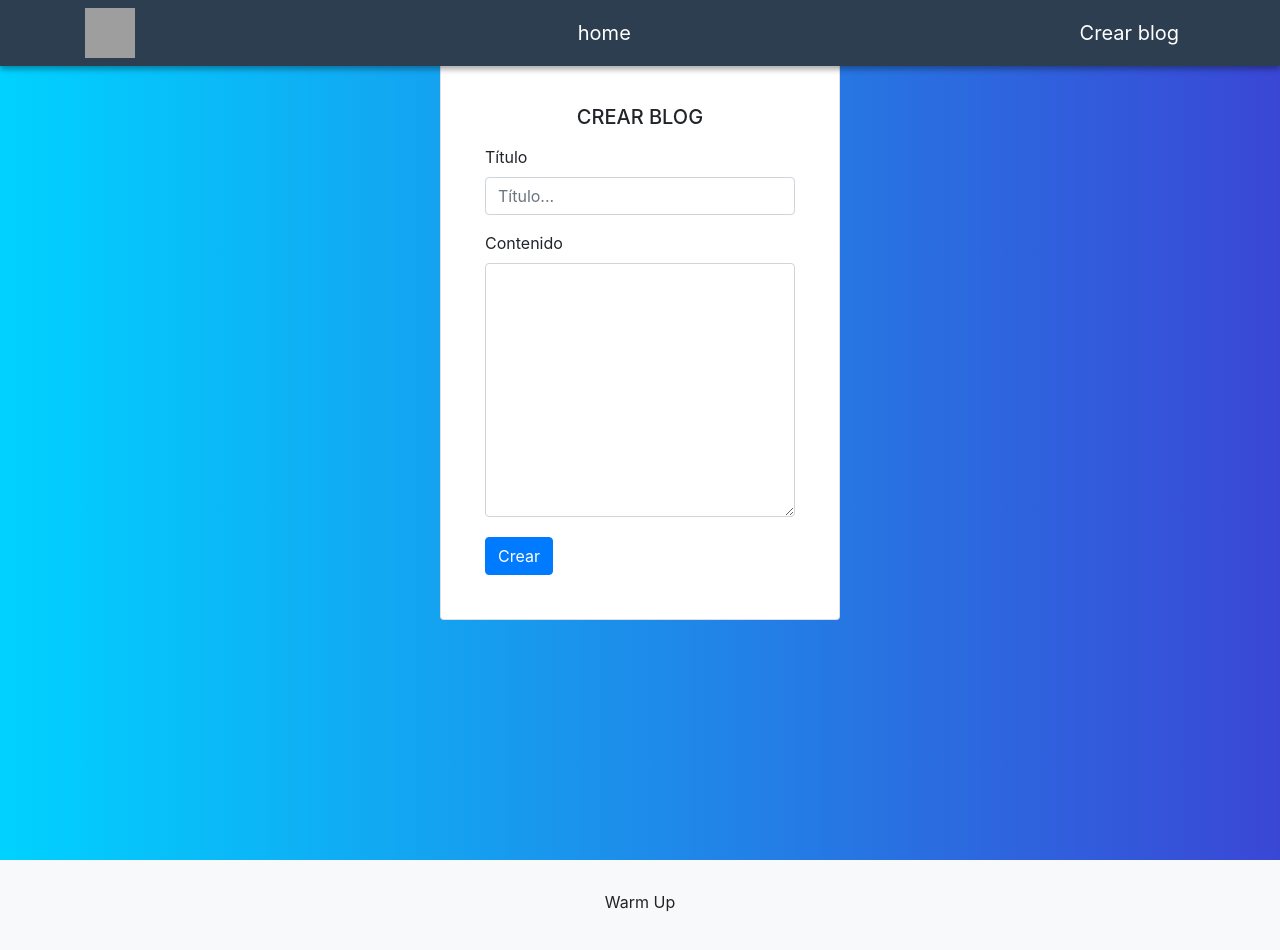
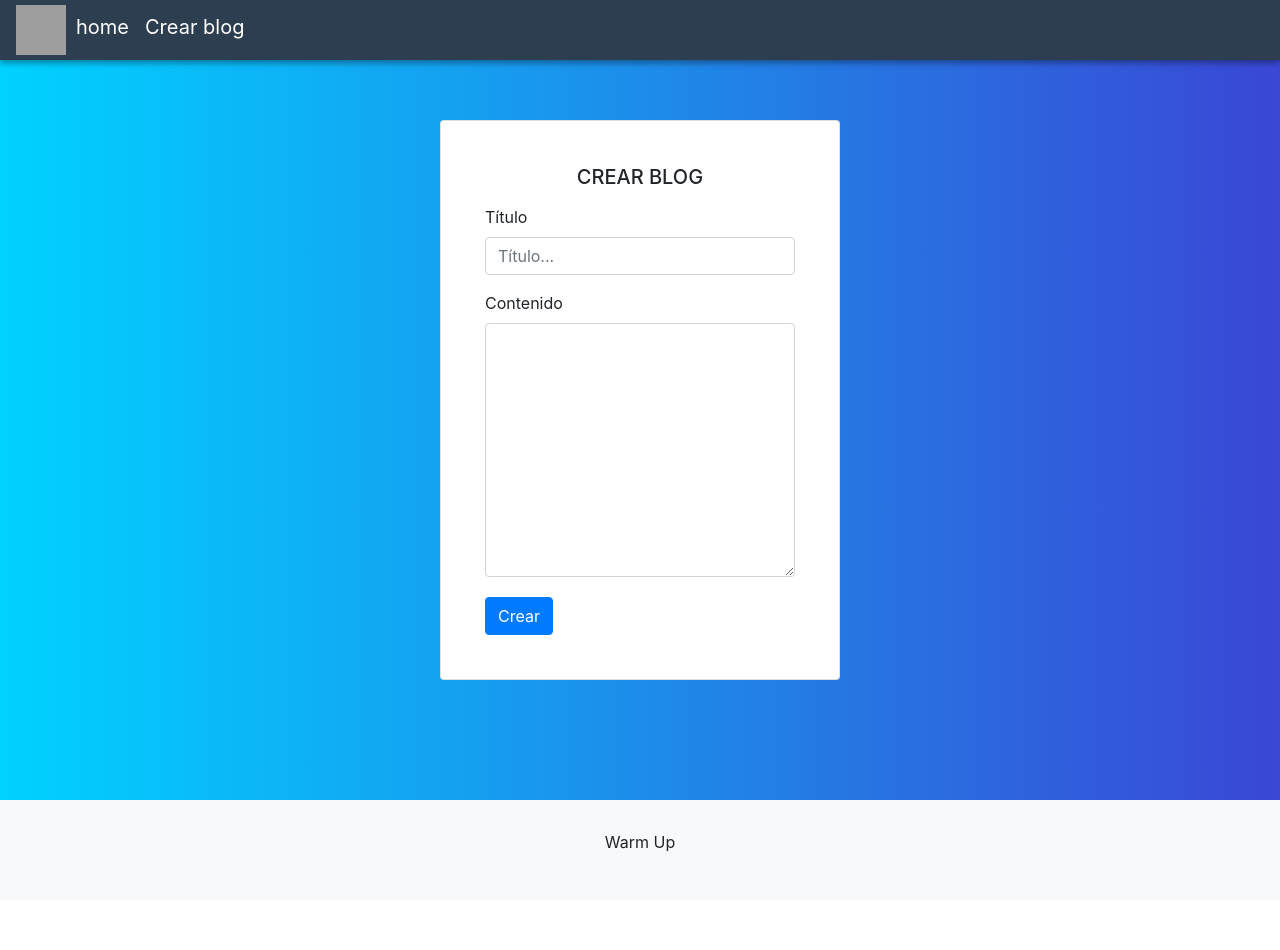
Before and after one commit to claudiocds1987/blog-frontend, a React (Create React App) app: page /create in a window 1280 px wide. Shown: the top 950 px of the page. After the commit the page ends 900 px from the top, so only its background shows below. Built offline with nearby package versions, Linux system fonts and the light colour scheme; grey boxes are pictures that could not be loaded.

Commit message:
Cambios visuales

```diff
--- a/public/index.html
+++ b/public/index.html
@@ -26,7 +26,7 @@
     -->
     <title>React App</title>
   </head>
-  <body>
+  <body style="background: linear-gradient(90deg, #00d2ff 0%, #3a47d5 100%);">
     <noscript>You need to enable JavaScript to run this app.</noscript>
     <div id="root"></div>
     <!--
--- a/src/App.css
+++ b/src/App.css
@@ -1,6 +1,8 @@
-.box {
+.box-general {
   min-height: 100vh;
-  margin-top: 60px;
+  /* margin-top: 80px; ok*/
+  display:flex;
+  align-items: center;
   /* background: #8fe0f5; */
   background:linear-gradient(90deg, #00d2ff 0%, #3a47d5 100%);
 }
--- a/src/App.js
+++ b/src/App.js
@@ -1,4 +1,4 @@
-import './App.css';
+import "./App.css";
 import Header from "./components/header/Header";
 import Home from "./components/home/Home";
 import Create from "./components/blog/create/Create";
@@ -12,18 +12,15 @@ function App() {
   return (
     <Router>
       <Header />
-      <div className="box">
-
+      <div className="box-general">
         <Route exact path="/" component={Home}></Route>
         <Route exact path="/home" component={Home}></Route>
         <Route exact path="/create" component={Create}></Route>
         <Route exact path="/edit/:id" component={Edit}></Route>
         <Route exact path="/detail/:id" component={Detail}></Route>
-
       </div>
       <Footer />
     </Router>
-
   );
 }
 
--- a/src/components/blog/create/Create.css
+++ b/src/components/blog/create/Create.css
@@ -0,0 +1,11 @@
+#card-create{
+    /* margin:80px auto 20px; */
+    margin:80px auto;
+
+}
+
+@media (min-width: 700px) {
+    #card-create{
+        width: 400px;
+    }
+}
--- a/src/components/blog/create/Create.jsx
+++ b/src/components/blog/create/Create.jsx
@@ -49,7 +49,7 @@ const Create = () => {
 
   return (
     <div className="container">
-      <div id="card-edit" className="card p-4">
+      <div id="card-create" className="card p-4">
         <div className="card-body">
           <h5 className="text-center mb-3">CREAR BLOG</h5>
           <form onSubmit={handleSubmit(onSubmit)}>
--- a/src/components/blog/edit/Edit.css
+++ b/src/components/blog/edit/Edit.css
@@ -1,6 +1,5 @@
-
 #card-edit{
-    margin:0 auto;
+    margin:80px auto;
 }
 
 @media (min-width: 700px) {
--- a/src/components/header/Header.css
+++ b/src/components/header/Header.css
@@ -1,6 +1,7 @@
 #navBar{
     background: #2c3e50;
     box-shadow: rgba(0, 0, 0, 0.16) 0px 3px 6px, rgba(0, 0, 0, 0.23) 0px 3px 6px;
+    height: 60px;
 }
 
 .icon{
--- a/src/components/header/Header.jsx
+++ b/src/components/header/Header.jsx
@@ -1,14 +1,14 @@
 import React from "react";
-import { Navbar, Nav, Container, Dropdown } from "react-bootstrap";
+import { Navbar, Container } from "react-bootstrap";
 // npm install react-router-dom
-import { Link, useHistory } from "react-router-dom";
+import { Link } from "react-router-dom";
 // css
 import "./Header.css";
 
 const Header = () => {
   return (
     <Navbar id="navBar" expand="lg" fixed="top">
-      <Container>
+      <div>
         <img src="https://logobly.com/wp-content/uploads/001-rocket-1.png" />
         <Link to="/home" style={{ color: "#FFF" }} className="navbar-brand">
           home
@@ -16,9 +16,7 @@ const Header = () => {
         <Link to="/create" style={{ color: "#FFF" }} className="navbar-brand">
           Crear blog
         </Link>
-        <Navbar.Toggle aria-controls="basic-navbar-nav" />
-
-      </Container>
+      </div>
     </Navbar>
   );
 };
--- a/src/components/home/Home.css
+++ b/src/components/home/Home.css
@@ -0,0 +1,3 @@
+.box-home{
+    margin-top: 20px;
+}
--- a/src/components/home/Home.jsx
+++ b/src/components/home/Home.jsx
@@ -1,10 +1,9 @@
 import React from "react";
 // axios
 import axios from "axios";
-import { Table, Form } from "react-bootstrap";
+import { Table } from "react-bootstrap";
 // npm install react-router-dom
 import { useHistory } from "react-router-dom";
-
 // css
 import "./Home.css";
 
@@ -35,7 +34,6 @@ const Home = () => {
           .delete(`https://jsonplaceholder.typicode.com/posts/${id}`)
           .then((res) => {
             console.log(res);
-            //const data = res.data;
             const newBlogs = blogs.filter((item) => item.id !== id);
             setBlogs(newBlogs);
             alert("Blog borrado");
@@ -48,6 +46,7 @@ const Home = () => {
 
   return (
     <div className="container mt-5">
+      <div class="box-home">
         <h3>Listado de blogs</h3>
         <div id="secondary-container">
           <div className="table-responsive">
@@ -95,6 +94,7 @@ const Home = () => {
           </div>
         </div>
       </div>
+    </div>
   );
 };
 
--- a/src/index.js
+++ b/src/index.js
@@ -1,6 +1,6 @@
 import React from 'react';
 import ReactDOM from 'react-dom';
-import './index.css';
+//import './index.css';
 import App from './App';
 import reportWebVitals from './reportWebVitals';
 import 'bootstrap/dist/css/bootstrap.css'
@@ -12,7 +12,4 @@ ReactDOM.render(
   document.getElementById('root')
 );
 
-// If you want to start measuring performance in your app, pass a function
-// to log results (for example: reportWebVitals(console.log))
-// or send to an analytics endpoint. Learn more: https://bit.ly/CRA-vitals
 reportWebVitals();
```
Also changed, not shown: src/index.css (deleted, +0 -13 lines). Lines whose indentation alone changed are shown as unchanged.
